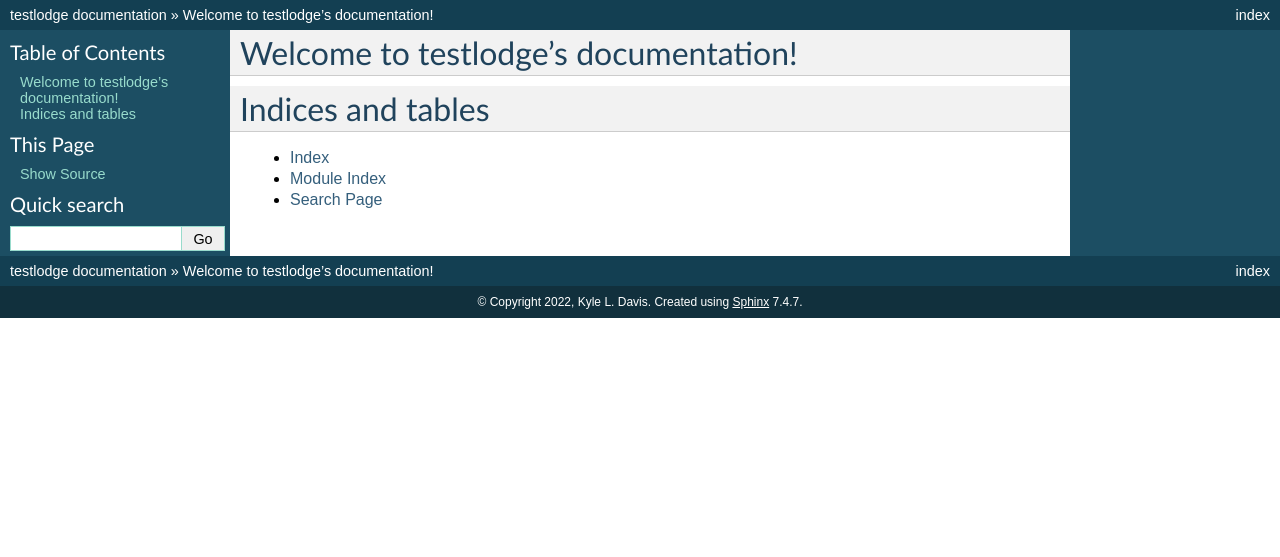
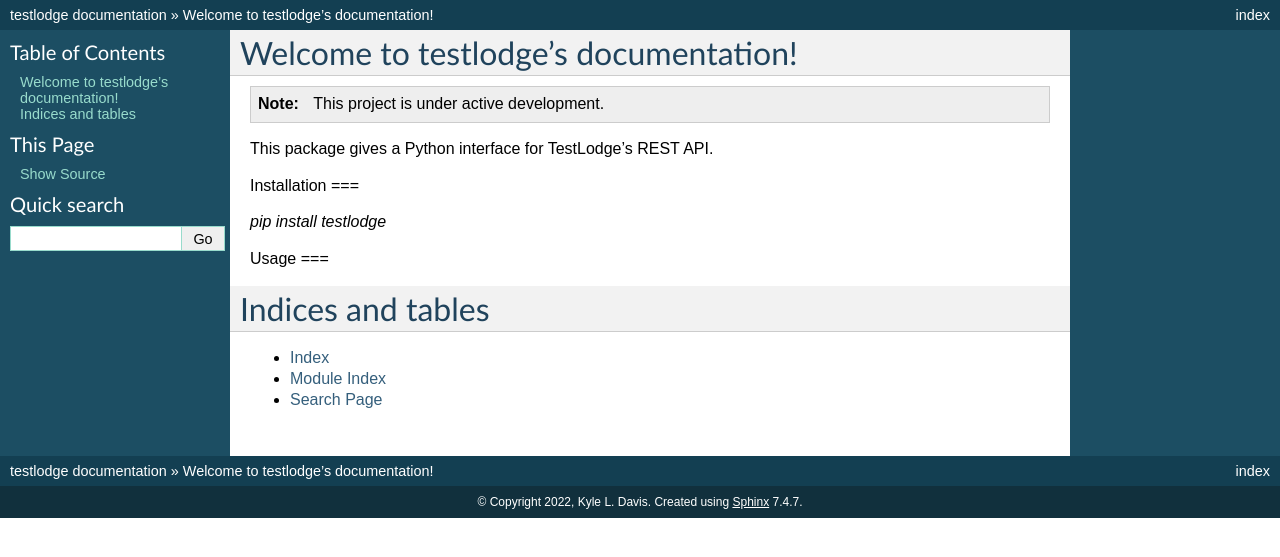
Before and after one commit to AceofSpades5757/testlodge, a Sphinx documentation site: the page built from docs/source/index.rst, in a window 1280 px wide. Shown: the top 557 px of the page. Built offline with Sphinx 7.4.7, drawn with Linux system fonts in a browser that asks for light colours.

Commit message:
Add docs homepage

```diff
--- a/docs/source/index.rst
+++ b/docs/source/index.rst
@@ -10,6 +10,19 @@
    :maxdepth: 2
    :caption: Contents:
 
+.. note::
+
+   This project is under active development.
+
+This package gives a Python interface for TestLodge's REST API.
+
+Installation
+===
+
+`pip install testlodge`
+
+Usage
+===
 
 
 Indices and tables
```
